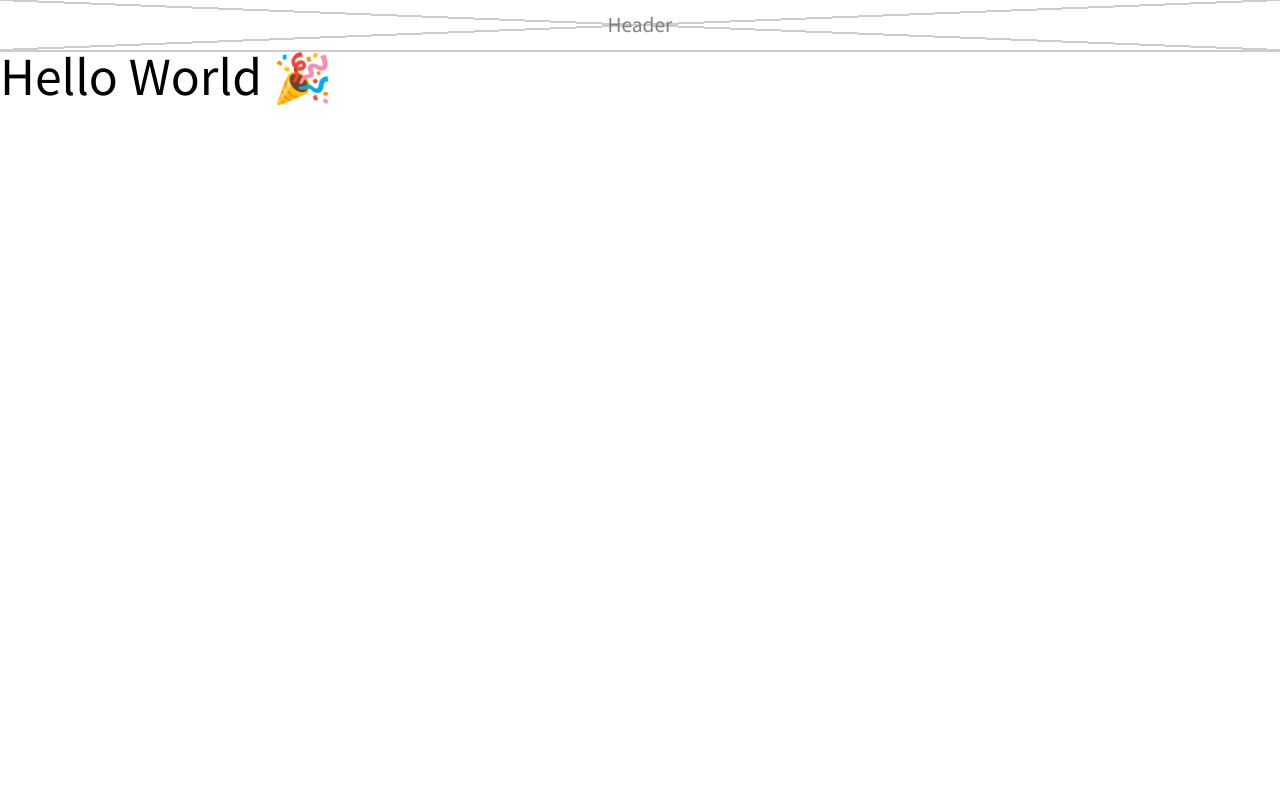
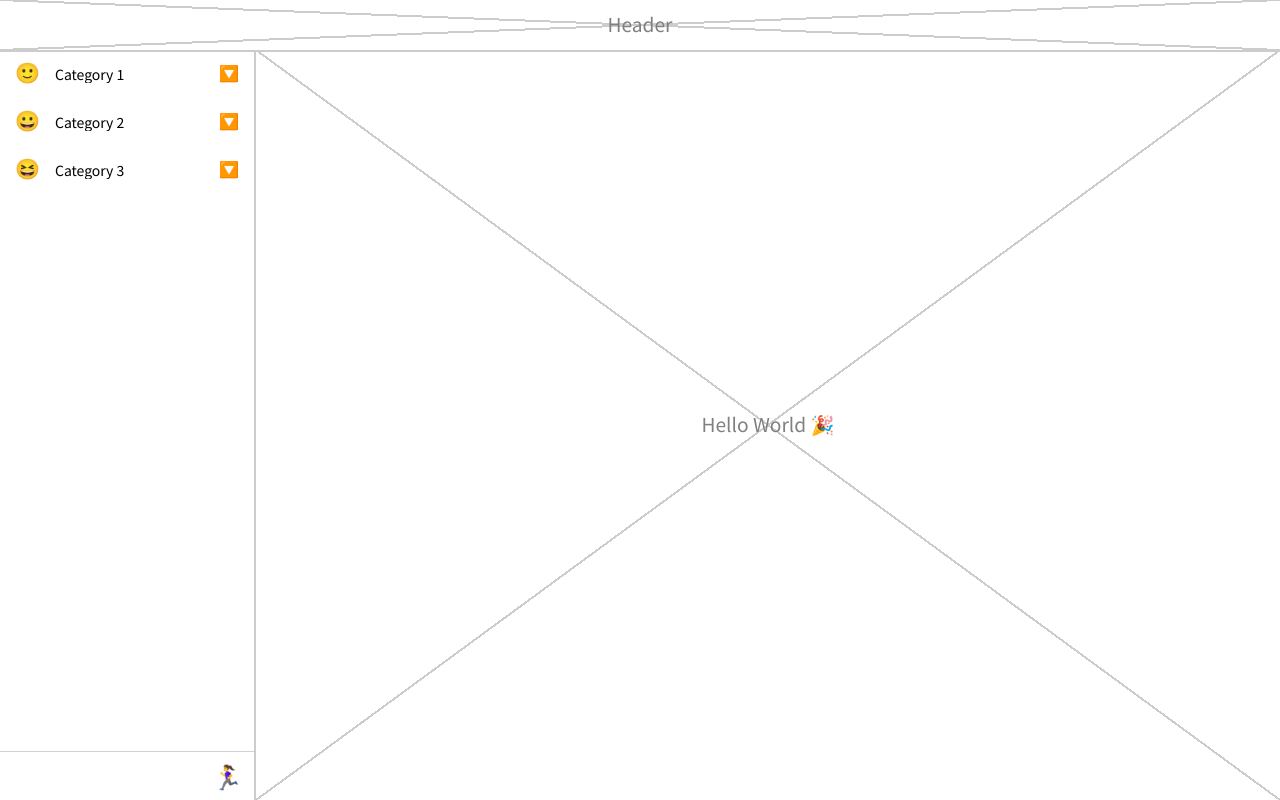
Before and after one commit to minnie-J/template-creact-react-app, a React (Create React App) app: page / in a window 1280 px wide. Built offline with nearby package versions, Linux system fonts and the light colour scheme.

Commit message:
style: styled-components macro 적용

```diff
--- a/src/App.tsx
+++ b/src/App.tsx
@@ -4,6 +4,7 @@ import { ReactQueryDevtools } from "@tanstack/react-query-devtools";
 import { ThemeProvider } from "styled-components/macro";
 
 import { GlobalStyle, theme } from "styles";
+
 import Home from "./components/pages/Home";
 
 const queryClient = new QueryClient({
--- a/src/components/atoms/Wireframe/WireframeView.tsx
+++ b/src/components/atoms/Wireframe/WireframeView.tsx
@@ -1,4 +1,4 @@
-import styled from "styled-components";
+import styled from "styled-components/macro";
 
 const Container = styled.div`
   height: 100%;
--- a/src/components/molecules/MenuItem/MenuItemView.tsx
+++ b/src/components/molecules/MenuItem/MenuItemView.tsx
@@ -37,6 +37,7 @@ const RootIconArea = styled.div`
   justify-content: center;
 
   padding-right: 5px;
+  padding-bottom: 4px;
 
   font-size: 20px;
 `;
@@ -70,7 +71,9 @@ const Title = styled.span<{ depth?: number; isActive?: boolean }>`
   font-weight: ${({ isActive }) => isActive && 700};
 `;
 
-const CollapseIcon = styled.div<{ collapsed?: boolean }>`
+const CollapseIconArea = styled.div<{ collapsed?: boolean }>`
+  height: 20px;
+
   font-size: 16px;
   transform: ${({ collapsed }) => collapsed && "rotate(180deg)"};
   transition: transform 0.2s cubic-bezier(0.075, 0.82, 0.165, 1);
@@ -114,7 +117,7 @@ const MenuItemView = ({
             {name}
           </Title>
           {isRoot && (
-            <CollapseIcon collapsed={isOpenedCategory}>icon</CollapseIcon>
+            <CollapseIconArea collapsed={isOpenedCategory}>🔽</CollapseIconArea>
           )}
         </SelectableArea>
       </MenuArea>
--- a/src/components/pages/Home/HomeView.tsx
+++ b/src/components/pages/Home/HomeView.tsx
@@ -1,5 +1,8 @@
+import styled from "styled-components/macro";
+
+import Wireframe from "components/atoms/Wireframe";
+import Sidebar from "components/organisms/Sidebar";
 import HomeLayout from "components/templates/HomeLayout";
-import styled from "styled-components";
 
 const Container = styled.section`
   height: inherit;
@@ -9,17 +12,14 @@ const Container = styled.section`
   overflow: hidden;
 `;
 
-const DemoText = styled.div`
-  font-size: 3rem;
-`;
-
 const HomeView = () => {
   return (
     <HomeLayout>
       <HomeLayout.HeaderArea>Header</HomeLayout.HeaderArea>
       <HomeLayout.MainArea>
         <Container>
-          <DemoText>Hello World 🎉</DemoText>
+          <Sidebar />
+          <Wireframe>Hello World 🎉</Wireframe>
         </Container>
       </HomeLayout.MainArea>
     </HomeLayout>
--- a/src/components/templates/HomeLayout.tsx
+++ b/src/components/templates/HomeLayout.tsx
@@ -1,5 +1,5 @@
 import { Children } from "react";
-import styled from "styled-components";
+import styled from "styled-components/macro";
 
 import Wireframe from "components/atoms/Wireframe";
 
--- a/src/utils/api.ts
+++ b/src/utils/api.ts
@@ -2,7 +2,7 @@ import axios, { AxiosRequestConfig } from "axios";
 
 type ApiHandler<K> = AxiosRequestConfig<K> & { url: string };
 
-axios.defaults.baseURL = process.env.REACT_APP_BASE_URL || "localhost:4000";
+axios.defaults.baseURL = process.env.REACT_APP_BASE_URL;
 
 /**
  * NOTE
```
